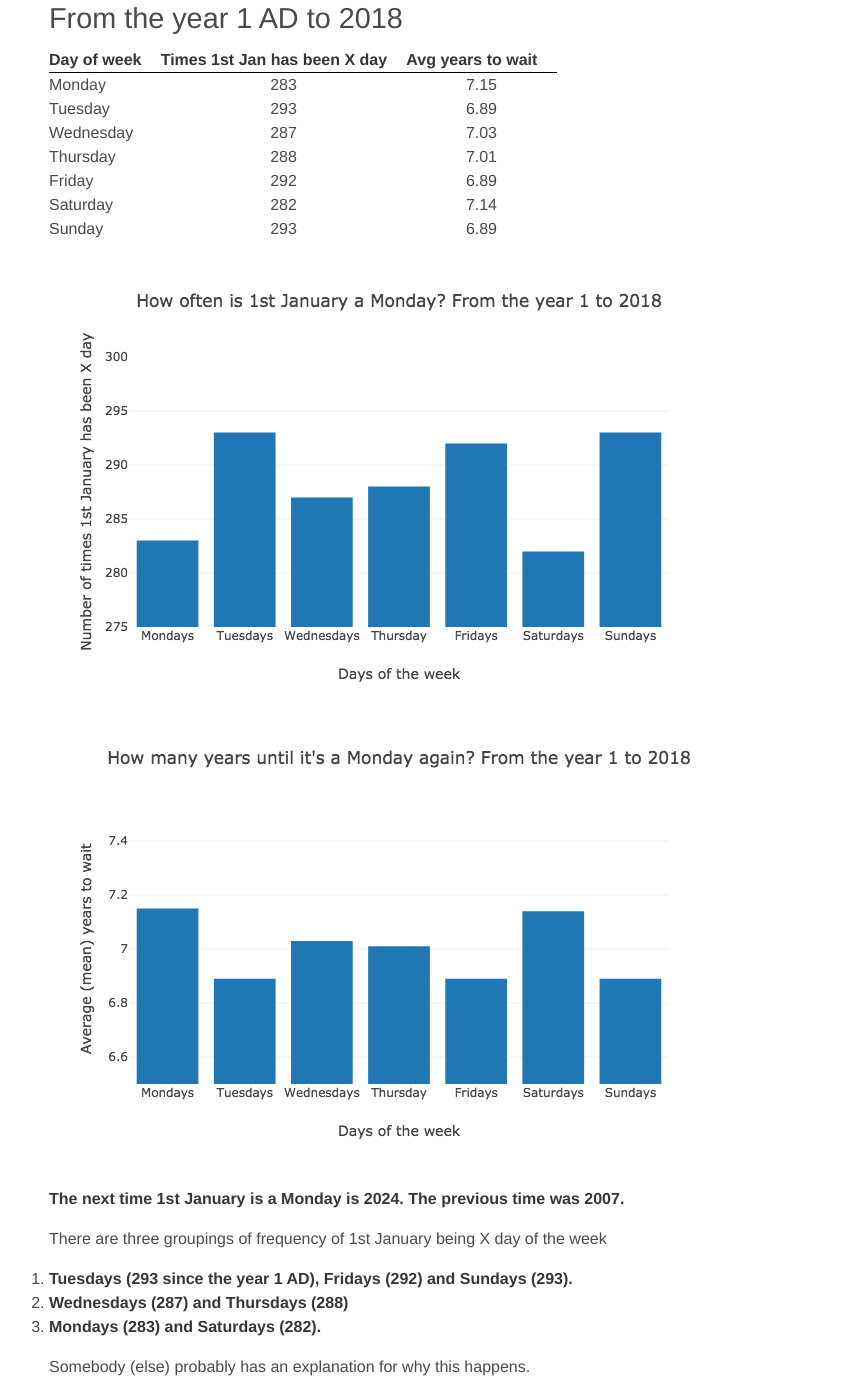
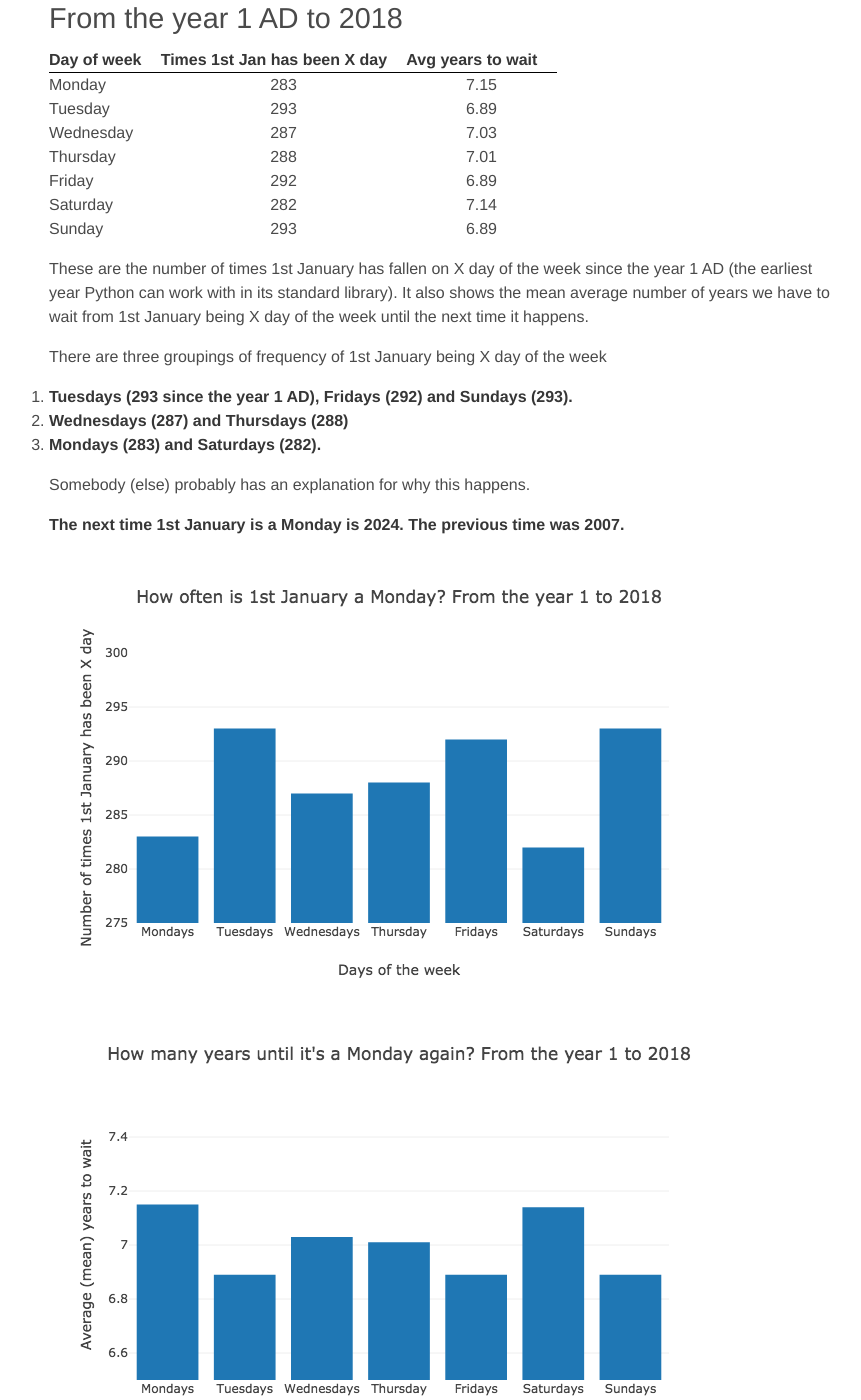
Before and after one commit to edjw/edjw.github.io, a Jekyll site: the page built from _posts/2018-01-02-how-often-is-1st-january-a-monday.md, in a window 1280 px wide and 1400 px high, scrolled down 498 px. Shown: the whole window, without its empty margins (199-1060 px from the left). Built offline with Jekyll 4.4.1, drawn with Linux system fonts in a browser that asks for light colours; our own code applies the rules of GitHub Pages for plain Markdown files.

Commit message:
Update from Forestry.io - 2018-01-02-how-often-is-1st-january-a-monday.md

```diff
--- a/_posts/2018-01-02-how-often-is-1st-january-a-monday.md
+++ b/_posts/2018-01-02-how-often-is-1st-january-a-monday.md
@@ -20,9 +20,7 @@ I wrote some [bad, repetitive Python code](#that-bad-repetitive-python) to work
 | Saturday | 282 | 7.14 |
 | Sunday | 293 | 6.89 |
 
-![](/uploads/2018/01/02/first_jan_mon_2018.png)![](/uploads/2018/01/02/mean_wait_2018.png)
-
-**The next time 1st January is a Monday is 2024. The previous time was 2007.**
+These are the number of times 1st January has fallen on X day of the week since the year 1 AD (the earliest year Python can work with in its standard library). It also shows the mean average number of years we have to wait from 1st January being X day of the week until the next time it happens.
 
 There are three groupings of frequency of 1st January being X day of the week
 
@@ -31,6 +29,10 @@ There are three groupings of frequency of 1st January being X day of the week
 3. **Mondays (283) and Saturdays (282).**
 
 Somebody (else) probably has an explanation for why this happens.
+
+**The next time 1st January is a Monday is 2024. The previous time was 2007.**
+
+![](/uploads/2018/01/02/first_jan_mon_2018.png)![](/uploads/2018/01/02/mean_wait_2018.png)
 
 # From the year 1 AD to 9999
 
```
